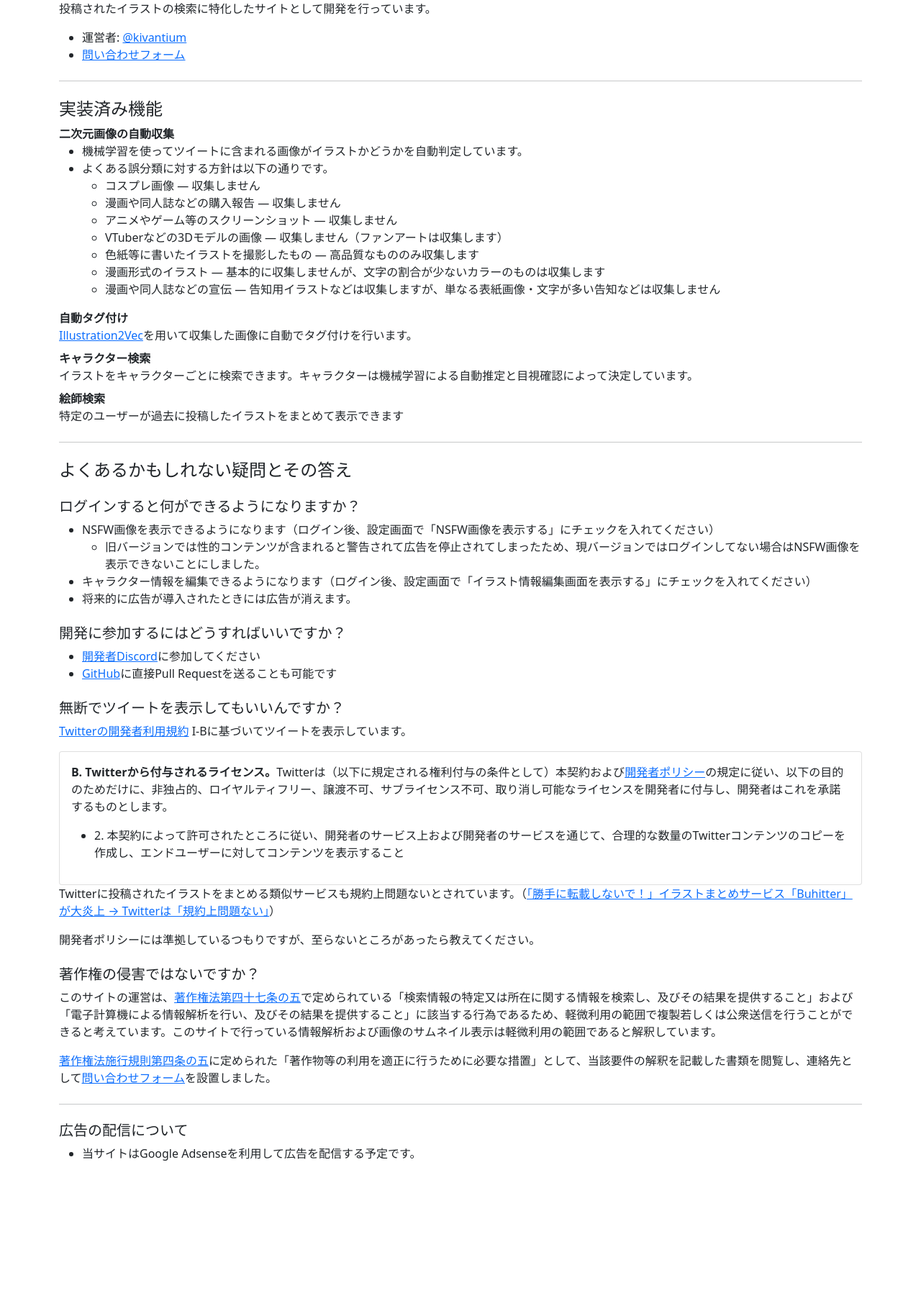
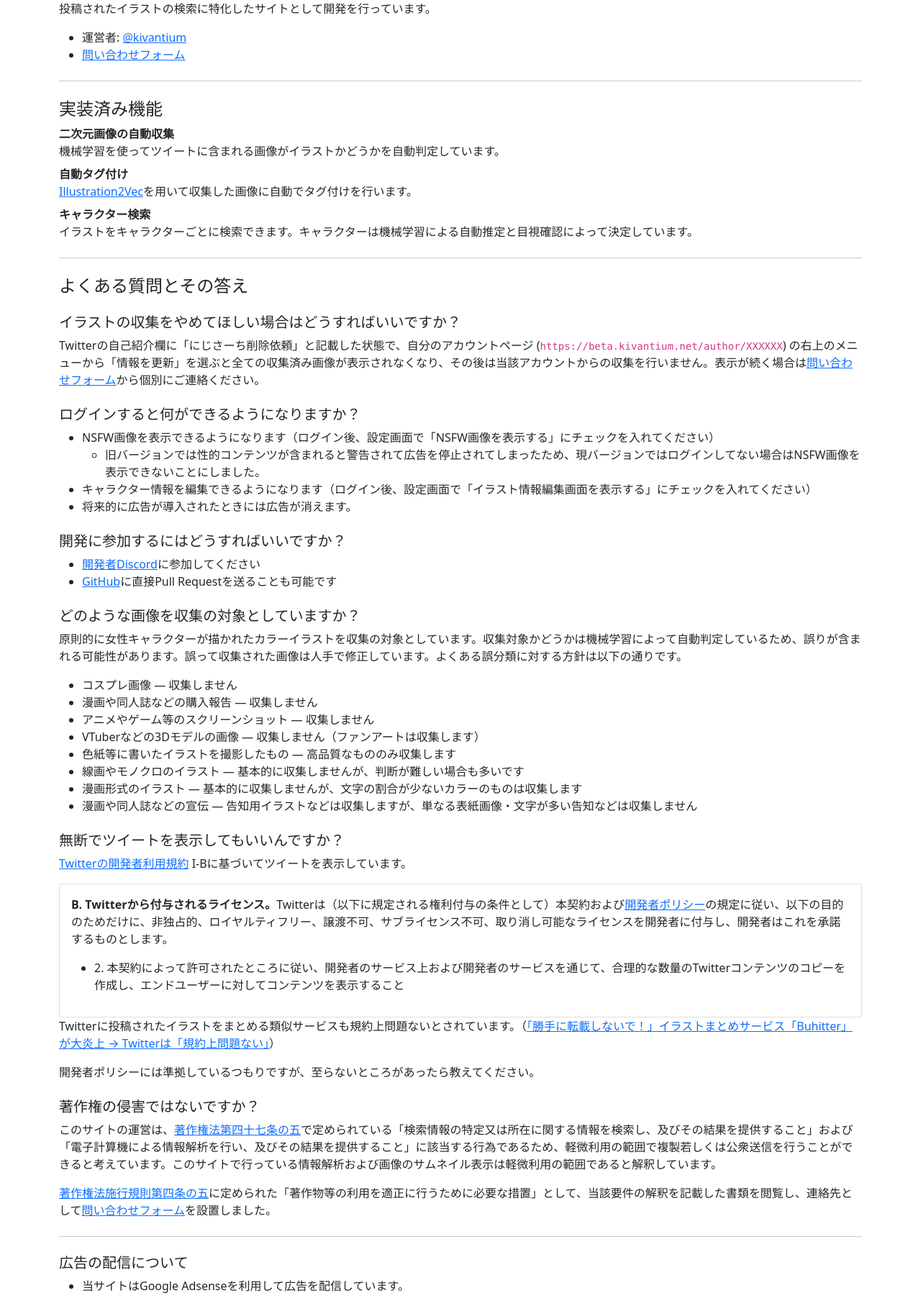
Before and after one commit to kivantium/nijisearch, a Django app: page /about/ in a window 1280 px wide. Shown: the part 171-1986 px from the top of the page at 72% size. Before the commit the page ends 1784 px from the top, so only its background shows below. Run offline with Django 3.2, Linux system fonts and the light colour scheme; some libraries are stand-ins or nearby versions.

Commit message:
Add author block system

```diff
--- a/main/models.py
+++ b/main/models.py
@@ -37,6 +37,7 @@ class Author(models.Model):
     screen_name = models.CharField(max_length=32)
     profile_image_url = models.URLField(default="")
     is_blocked = models.BooleanField(default=False)
+    is_protected = models.BooleanField(default=False)
 
     def __str__(self):
         return f"@{self.screen_name} ({self.author_id})"
--- a/main/templates/main/about.html
+++ b/main/templates/main/about.html
@@ -14,30 +14,16 @@
   <h4>実装済み機能</h4>
   <dl>
     <dt>二次元画像の自動収集</dt>
-    <dd>
-      <ul>
-        <li>機械学習を使ってツイートに含まれる画像がイラストかどうかを自動判定しています。</li>
-        <li>よくある誤分類に対する方針は以下の通りです。
-          <ul>
-            <li>コスプレ画像 ― 収集しません</li>
-            <li>漫画や同人誌などの購入報告 ― 収集しません</li>
-            <li>アニメやゲーム等のスクリーンショット ― 収集しません</li>
-            <li>VTuberなどの3Dモデルの画像 ― 収集しません（ファンアートは収集します）</li>
-            <li>色紙等に書いたイラストを撮影したもの ― 高品質なもののみ収集します</li>
-            <li>漫画形式のイラスト ― 基本的に収集しませんが、文字の割合が少ないカラーのものは収集します</li>
-            <li>漫画や同人誌などの宣伝 ― 告知用イラストなどは収集しますが、単なる表紙画像・文字が多い告知などは収集しません</li>
-          </ul>
-      </ul>
-    </dd>
+    <dd>機械学習を使ってツイートに含まれる画像がイラストかどうかを自動判定しています。</dd>
     <dt>自動タグ付け</dt>
     <dd><a href="https://github.com/rezoo/illustration2vec">Illustration2Vec</a>を用いて収集した画像に自動でタグ付けを行います。</dd>
     <dt>キャラクター検索</dt>
     <dd>イラストをキャラクターごとに検索できます。キャラクターは機械学習による自動推定と目視確認によって決定しています。</dd>
-    <dt>絵師検索</dt>
-    <dd>特定のユーザーが過去に投稿したイラストをまとめて表示できます</dd>
   </dl>
   <hr class="my-4">
-  <h4>よくあるかもしれない疑問とその答え</h4>
+  <h4>よくある質問とその答え</h4>
+  <h5 class="mt-4">イラストの収集をやめてほしい場合はどうすればいいですか？</h5>
+  <p>Twitterの自己紹介欄に「にじさーち削除依頼」と記載した状態で、自分のアカウントページ (<code>https://beta.kivantium.net/author/XXXXXX</code>) の右上のメニューから「情報を更新」を選ぶと全ての収集済み画像が表示されなくなり、その後は当該アカウントからの収集を行いません。表示が続く場合は<a href="https://forms.gle/4nuyFsqxqFrKe8Uz9">問い合わせフォーム</a>から個別にご連絡ください。</p>
   <h5 class="mt-4">ログインすると何ができるようになりますか？</h5>
   <ul>
       <li>NSFW画像を表示できるようになります（ログイン後、設定画面で「NSFW画像を表示する」にチェックを入れてください）<ul><li>旧バージョンでは性的コンテンツが含まれると警告されて広告を停止されてしまったため、現バージョンではログインしてない場合はNSFW画像を表示できないことにしました。</li></ul>
@@ -48,6 +34,18 @@
   <ul>
     <li><a href="https://discord.gg/tUvWg7S">開発者Discord</a>に参加してください</li>
     <li><a href="https://github.com/kivantium/nijisearch">GitHub</a>に直接Pull Requestを送ることも可能です</li>
+  </ul>
+  <h5 class="mt-4">どのような画像を収集の対象としていますか？</h5>
+  <p>原則的に女性キャラクターが描かれたカラーイラストを収集の対象としています。収集対象かどうかは機械学習によって自動判定しているため、誤りが含まれる可能性があります。誤って収集された画像は人手で修正しています。よくある誤分類に対する方針は以下の通りです。</p>
+  <ul>
+    <li>コスプレ画像 ― 収集しません</li>
+    <li>漫画や同人誌などの購入報告 ― 収集しません</li>
+    <li>アニメやゲーム等のスクリーンショット ― 収集しません</li>
+    <li>VTuberなどの3Dモデルの画像 ― 収集しません（ファンアートは収集します）</li>
+    <li>色紙等に書いたイラストを撮影したもの ― 高品質なもののみ収集します</li>
+    <li>線画やモノクロのイラスト ― 基本的に収集しませんが、判断が難しい場合も多いです</li>
+    <li>漫画形式のイラスト ― 基本的に収集しませんが、文字の割合が少ないカラーのものは収集します</li>
+    <li>漫画や同人誌などの宣伝 ― 告知用イラストなどは収集しますが、単なる表紙画像・文字が多い告知などは収集しません</li>
   </ul>
   <h5 class="mt-4">無断でツイートを表示してもいいんですか？</h5>
   <p><a href="https://developer.twitter.com/ja/developer-terms/agreement-and-policy">Twitterの開発者利用規約</a> I-Bに基づいてツイートを表示しています。</p>
@@ -69,7 +67,7 @@
   <hr class="my-4">
   <h5>広告の配信について</h5>
   <ul>
-      <li>当サイトはGoogle Adsenseを利用して広告を配信する予定です。</li>
+      <li>当サイトはGoogle Adsenseを利用して広告を配信しています。</li>
   </ul>
 </div>
 
--- a/main/templates/main/base.html
+++ b/main/templates/main/base.html
@@ -16,6 +16,7 @@
         <a href="{% url 'index' %}" class="navbar-brand fw-bold">にじさーち改</a>
           <a class="navbar-brand" href="#" role="button" id="nav_menu" data-bs-toggle="dropdown" aria-expanded="false"><span class="navbar-toggler-icon"></span></a>
           <ul class="dropdown-menu dropdown-menu-end" aria-labelledby="nav_menu">
+            {% block menu %}{% endblock %}
             <li><a class="dropdown-item" href="{% url 'about' %}">このサイトについて</a></li>
             {% if request.user.is_authenticated %}
             <li><a class="dropdown-item" href="{% url 'settings' %}">ユーザー設定</a></li>
--- a/main/urls.py
+++ b/main/urls.py
@@ -10,6 +10,7 @@ urlpatterns = [
     path('settings/', views.user_settings, name='settings'),
     path('register/<int:status_id>/', views.register, name='register'),
     path('author/<str:screen_name>/', views.author, name='author'),
+    path('update_author/', views.update_author, name='update_author'),
     path('search/', views.search, name='search'),
     path('unlisted/', views.unlisted, name='unlisted'),
     path('translate/', views.translate, name='translate'),
--- a/main/views.py
+++ b/main/views.py
@@ -110,6 +110,39 @@ def translate_request(request):
     character.save()
     return JsonResponse({ "success": True, "message": character.name_en + " is succesfully translated: " + character.name_ja })
 
+def update_author_info(screen_name, author=None):
+    api = get_twitter_api()
+    try:
+        user = api.get_user(screen_name=screen_name)
+    except:
+        return None
+    if author is None:
+        author, _ = Author.objects.get_or_create(author_id=user.id)
+        author.screen_name = screen_name
+    if user.default_profile_image:
+        author.profile_image_url = 'https://abs.twimg.com/sticky/default_profile_images/default_profile.png'
+    else:
+        author.profile_image_url = user.profile_image_url_https.replace('_normal', '')
+    if 'にじさーち削除依頼' in user.description:
+        author.is_blocked = True
+        images = ImageEntry.objects.filter(author=author)
+        for image in images:
+            image.collection = False
+            image.save()
+    author.is_protected = user.protected
+    author.save()
+    return author
+
+@require_POST
+def update_author(request):
+    data = json.loads(request.body)
+    screen_name = data['screen_name']
+    author, _ = Author.objects.get_or_create(screen_name=screen_name)
+    res = update_author_info(screen_name)
+    if res is not None:
+        return JsonResponse({"success": True})
+    else:
+        return JsonResponse({"success": False, "reason": "User not found"})
 
 def author(request, screen_name):
     order = request.GET.get('order', default='created_at')
@@ -119,17 +152,16 @@ def author(request, screen_name):
     show_unlisted = True if show_unlisted == 't' else False
     try:
         author = Author.objects.get(screen_name=screen_name)
+        if author.profile_image_url == "":
+            update_author_info(screen_name, author)
     except:
-        return HttpResponse('Author Not found')
-    if author.profile_image_url == "":
-        api = get_twitter_api()
-        user = api.get_user(screen_name=screen_name)
-        if user.default_profile_image:
-            author.profile_image_url = 'https://abs.twimg.com/sticky/default_profile_images/default_profile.png'
-        else:
-            author.profile_image_url = user.profile_image_url_https.replace('_normal', '')
-        author.save()
-
+        author = update_author_info(screen_name)
+        if author is None:
+            return render(request, 'main/author.html', { 'notFound': True, 'screen_name': screen_name })
+    if author.is_blocked:
+        return render(request, 'main/author.html', { 'author': author, 'blocked': True })
+    if author.is_protected:
+        return render(request, 'main/author.html', { 'author': author, 'protected': True })
     images = ImageEntry.objects.filter(author=author)
     if request.user.is_authenticated:
         user = UserSocialAuth.objects.get(user_id=request.user.id)
@@ -184,6 +216,11 @@ def status(request, status_id):
         t = threading.Thread(target=register_status, args=(status_id, ))
         t.start()
         return render(request, 'main/status.html', {'registered': False, 'status_id': status_id})
+
+    if status.author.is_blocked:
+        return render(request, 'main/status.html', {'blocked': True})
+    if status.author.is_protected:
+        return render(request, 'main/status.html', {'protected': True})
 
     editor = False
     if request.user.is_authenticated:
@@ -357,7 +394,7 @@ def search(request):
 def unlisted(request):
     page = request.GET.get('page', default='1')
     page = int(page)
-    images = ImageEntry.objects.filter(collection=False)
+    images = ImageEntry.objects.filter(collection=False).exclude(author__is_blocked=True)
     images = images.exclude(is_duplicated=True).exclude(is_trimmed=True)
     images_per_page = 120
     images_count = images.count()
```
Also changed, not shown: main/templates/main/author.html (+31 -0 lines), main/templates/main/status.html (+8 -2 lines).
